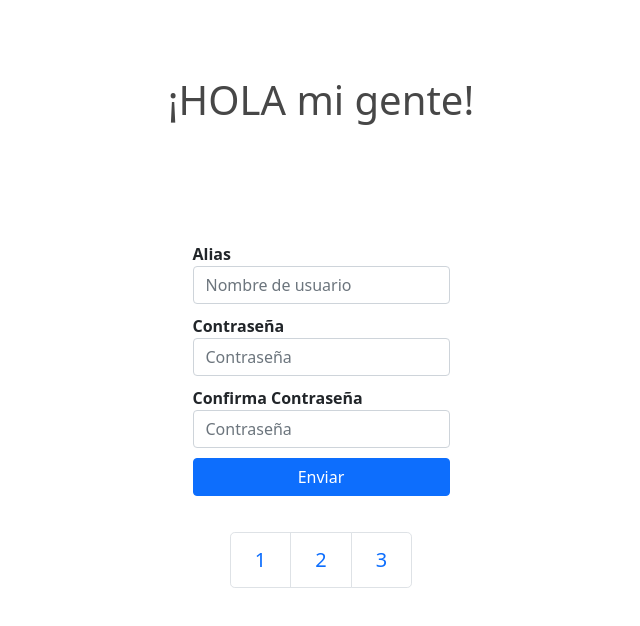
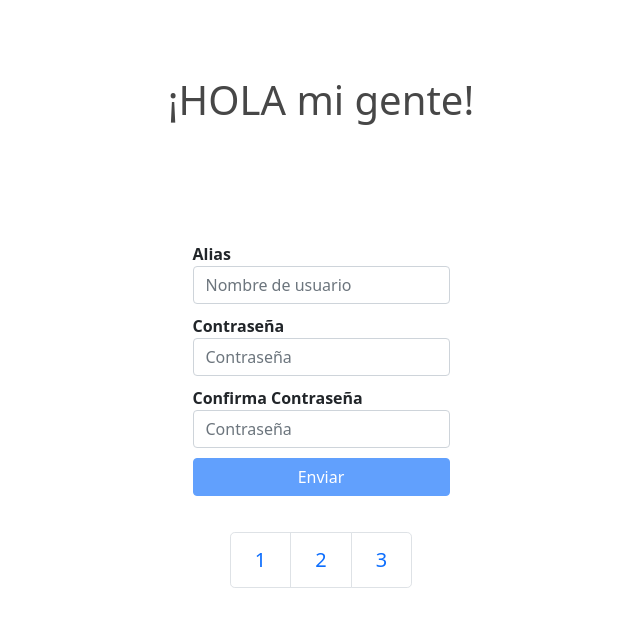
Before and after one commit to mendozzac/Form, a React (Create React App) app: page /2 in a window 1280 px wide. Shown: the top 626 px of the page, without its empty margins (319-959 px from the left). Built offline with nearby package versions, Linux system fonts and the light colour scheme.

Commit message:
add disabledButton function in components

```diff
--- a/src/component/AccessData/AccessData.js
+++ b/src/component/AccessData/AccessData.js
@@ -1,4 +1,17 @@
-const AccessData = () => {
+const AccessData = (personalData) => {
+  const disabledButton = () => {
+    if (
+      personalData.name &&
+      personalData.lastName &&
+      personalData.birthday &&
+      personalData.email
+    ) {
+      return false;
+    } else {
+      return true;
+    }
+  };
+
   return (
     <form autoComplete="off">
       <div className="form-group">
@@ -24,12 +37,16 @@ const AccessData = () => {
         <input
           type="password"
           className="form-control"
-          id="Password"
+          id="RepeatPassword"
           placeholder="Contraseña"
           required
         />
       </div>
-      <button type="submit" className="btn btn-primary ">
+      <button
+        type="submit"
+        className="btn btn-primary "
+        disabled={disabledButton()}
+      >
         Enviar
       </button>
     </form>
--- a/src/component/Login/Login.js
+++ b/src/component/Login/Login.js
@@ -1,4 +1,17 @@
-const Login = () => {
+const Login = (personalData) => {
+  const disabledButton = () => {
+    if (
+      personalData.name &&
+      personalData.lastName &&
+      personalData.birthday &&
+      personalData.email
+    ) {
+      return false;
+    } else {
+      return true;
+    }
+  };
+
   return (
     <form autoComplete="off">
       <div className="col">
@@ -28,7 +41,11 @@ const Login = () => {
         />
         <label className="form-check-label">Recordar</label>
       </div>
-      <button type="submit" className="btn btn-primary">
+      <button
+        type="submit"
+        className="btn btn-primary"
+        disabled={disabledButton()}
+      >
         Enviar
       </button>
     </form>
```
